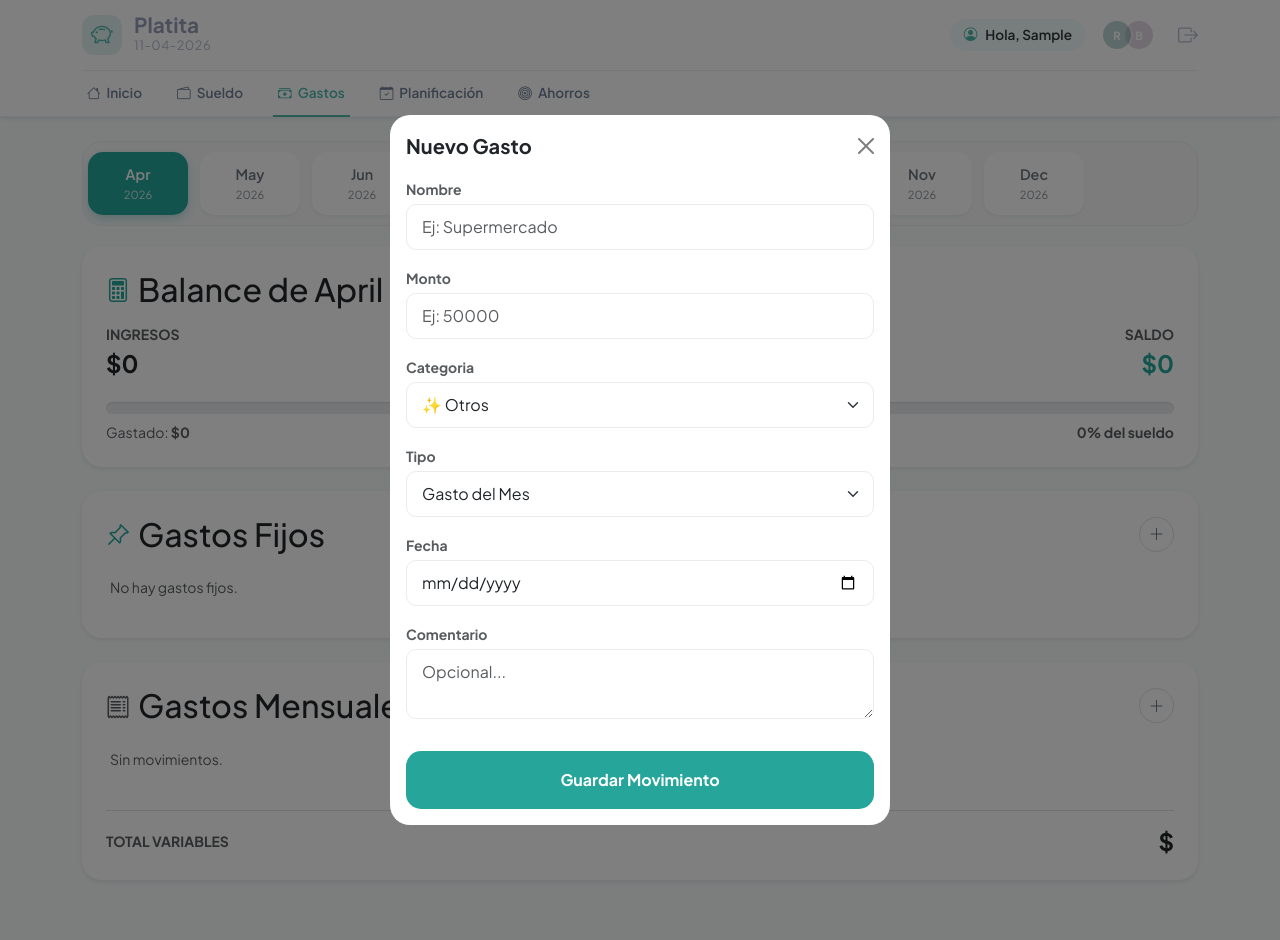
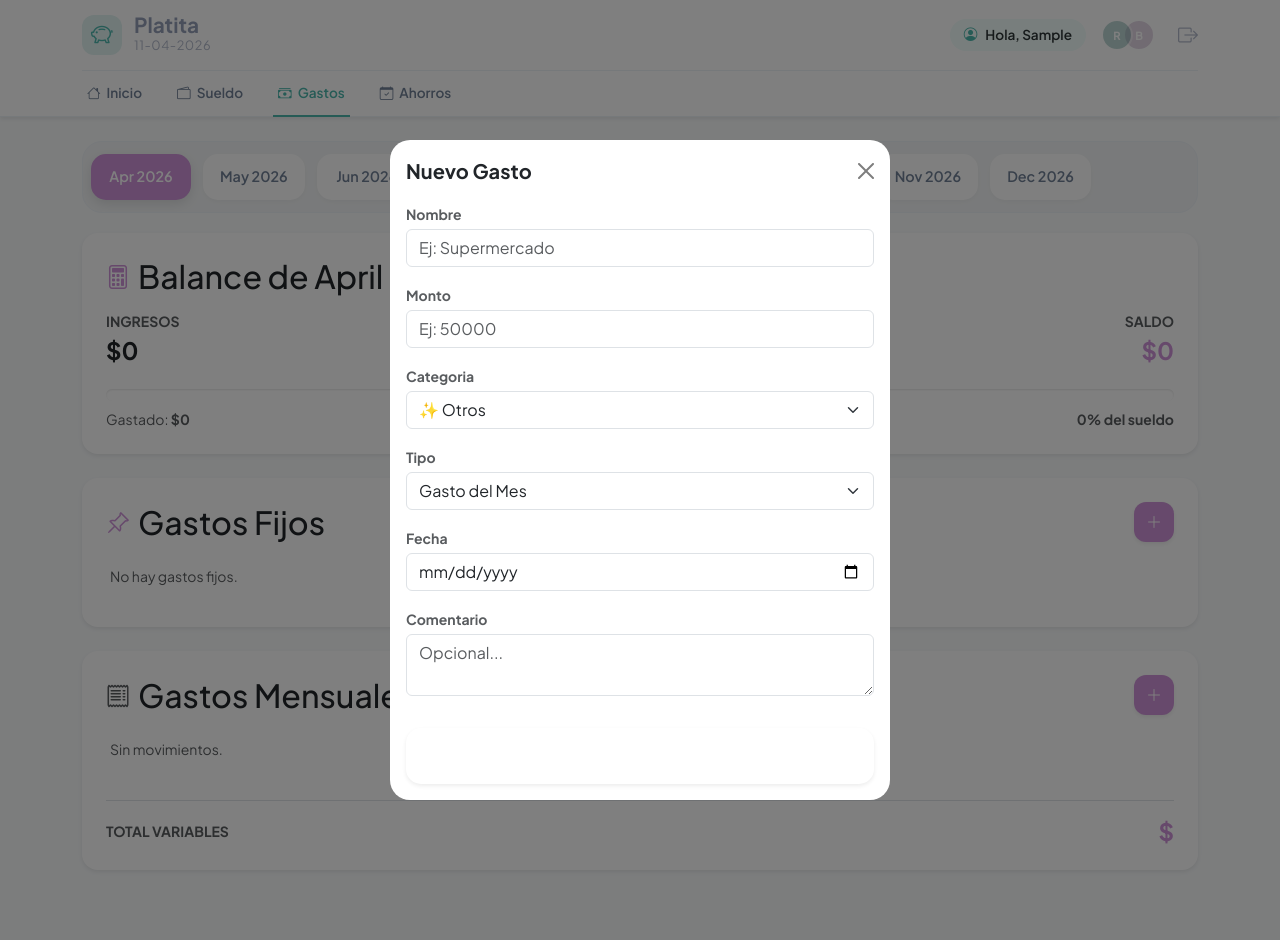
Before and after one commit to Bukksy/Platita, a Django app: page /gastos/ in a window 1280 px wide, after a click that opens the changed part. Run offline with Django 5.2, Linux system fonts and the light colour scheme; a user stored in the database is signed in; tables that the repository leaves empty hold one stand-in row (values such as "Sample post").

Commit message:
se agregan cambios en el css

```diff
--- a/platita/forms.py
+++ b/platita/forms.py
@@ -1,5 +1,5 @@
 from django import forms
-from .models import Gasto
+from .models import Gasto, MetaAhorro
 
 class GastoForm(forms.ModelForm):
     class Meta:
@@ -13,3 +13,13 @@ class GastoForm(forms.ModelForm):
             'fecha': forms.DateInput(attrs={'class': 'form-control', 'type': 'date'}),
             'comentario': forms.Textarea(attrs={'class': 'form-control', 'rows': 2, 'placeholder': 'Opcional...'}),
         }
+
+class MetaAhorroForm(forms.ModelForm):
+    class Meta:
+        model = MetaAhorro
+        fields = ['nombre', 'monto_objetivo', 'icono']
+        widgets = {
+            'nombre': forms.TextInput(attrs={'class': 'form-control', 'placeholder': 'Ej: Notebook Pro'}),
+            'monto_objetivo': forms.NumberInput(attrs={'class': 'form-control', 'placeholder': 'Monto total'}),
+            'icono': forms.TextInput(attrs={'class': 'form-control', 'placeholder': 'bi-laptop'}),
+        }
--- a/platita/static/platita/css/gastos.css
+++ b/platita/static/platita/css/gastos.css
@@ -1,4 +1,4 @@
-/* Colores de Perfil */
+/* Colores de Perfil (Fijos para identificar quién gastó) */
 .border-renato { border-left: 5px solid #26a69a !important; }
 .border-belen { border-left: 5px solid #ce93d8 !important; }
 .text-renato { color: #26a69a !important; }
@@ -20,92 +20,58 @@
     transform: translateY(-2px);
 }
 
+/* --- AJUSTES DINÁMICOS --- */
+
+/* Usamos la variable para el texto teal general */
 .text-primary-teal {
-    color: #26a69a;
+    color: var(--active-color);
 }
 
-/* El carril de la barra (vacío) */
 .progress {
     height: 12px;
     border-radius: 10px;
-    background-color: #e9ecef !important; /* Gris claro para que se note el camino */
+    background-color: var(--soft-active) !important; /* Fondo suave según perfil */
     overflow: hidden;
     box-shadow: inset 0 1px 2px rgba(0,0,0,.1);
 }
 
-/* El relleno (lo que se va llenando) */
 .progress-bar {
-    background-color: #26a69a !important; /* Tu color Teal */
-    transition: width 0.4s ease; /* Para que "crezca" suavemente cuando agregas algo */
-}
-
-/* Color de alerta si te pasas del 90% */
-.bg-danger {
-    background-color: #dc3545 !important;
-}
-
-.bg-teal {
-    background-color: #26a69a;
+    background-color: var(--active-color) !important; /* Relleno según perfil */
+    transition: width 0.4s ease;
 }
 
 /* Botones de Acción */
 .btn-add-section {
-    border-radius: 50%;
-    width: 35px;
-    height: 35px;
+    border-radius: 12px; /* Estilo más moderno */
+    width: 38px;
+    height: 38px;
     display: flex;
     align-items: center;
     justify-content: center;
     padding: 0;
     border: 1px solid #dee2e6;
     color: #6c757d;
-    background-color: transparent;
+    background-color: white;
     transition: all 0.2s;
 }
 
 .btn-add-section:hover {
-    background-color: #26a69a;
+    background-color: var(--active-color);
     color: white;
-    border-color: #26a69a;
+    border-color: var(--active-color);
 }
 
-.btn-action {
-    color: #ced4da;
-    transition: 0.2s;
-    text-decoration: none;
-}
-
-.btn-action-delete:hover {
-    color: #dc3545;
-}
-
-/* Inputs del Modal */
-.form-control, .form-select {
-    border-radius: 10px;
-    border: 1px solid #e9ecef;
-    padding: 10px 15px;
-}
-
-.form-control:focus {
-    border-color: #26a69a;
-    box-shadow: 0 0 0 0.2rem rgba(38, 166, 154, 0.1);
-}
-
+/* Selector de Meses */
 .mes-selector-container {
     display: flex;
     overflow-x: auto;
-    padding: 10px 5px;
+    padding: 12px 8px;
     gap: 12px;
     scrollbar-width: none;
-    -ms-overflow-style: none;
-    background-color: #f8f9fa;
+    background-color: rgba(0,0,0,0.02);
     border-radius: 20px;
     margin-bottom: 20px;
-    border: 1px solid #e9ecef;
-}
-
-.mes-selector-container::-webkit-scrollbar {
-    display: none;
+    border: 1px solid #edf2f7;
 }
 
 .btn-mes {
@@ -114,31 +80,31 @@
     border-radius: 15px;
     border: 2px solid transparent;
     background-color: white;
-    color: #6c757d;
+    color: #718096;
     font-weight: 600;
     font-size: 0.9rem;
     text-align: center;
     text-decoration: none;
     transition: all 0.2s ease-in-out;
-    box-shadow: 0 2px 4px rgba(0,0,0,0.05);
+    box-shadow: 0 2px 4px rgba(0,0,0,0.03);
 }
 
 .btn-mes:hover {
-    background-color: #f1f3f5;
-    color: #26a69a;
+    background-color: #fff;
+    color: var(--active-color);
     transform: translateY(-1px);
+    border-color: var(--soft-active);
 }
 
 .btn-mes.active {
-    background-color: #26a69a;
+    background-color: var(--active-color) !important;
     color: white !important;
-    border-color: #26a69a;
-    box-shadow: 0 4px 10px rgba(38, 166, 154, 0.3);
+    border-color: var(--active-color);
+    box-shadow: 0 4px 12px rgba(0, 0, 0, 0.1);
 }
 
-.btn-mes .anio-label {
-    display: block;
-    font-size: 0.7rem;
-    opacity: 0.8;
-    font-weight: 400;
+/* Inputs del Modal */
+.form-control:focus, .form-select:focus {
+    border-color: var(--active-color);
+    box-shadow: 0 0 0 0.2rem var(--soft-active);
 }
--- a/platita/templates/platita/base.html
+++ b/platita/templates/platita/base.html
@@ -91,6 +91,10 @@
             gap: 8px;
         }
 
+        .hola-pill i {
+            color: var(--active-color, var(--primary-teal)) !important;
+        }
+
         .profile-stack {
             display: flex;
             position: relative;
@@ -118,7 +122,7 @@
         /* Efecto de iluminado para el usuario activo */
         .avatar.active-user {
             transform: scale(1.15);
-            box-shadow: 0 0 0 2px var(--primary-teal);
+            box-shadow: 0 0 0 2px var(--active-color, var(--primary-teal));
             z-index: 3;
         }
 
@@ -154,9 +158,18 @@
         }
 
         .nav-link-custom.active {
-            color: var(--primary-teal);
-            border-bottom: 2px solid var(--primary-teal);
-        }
+                color: var(--active-color, var(--primary-teal)); /* Usa teal por defecto */
+                border-bottom: 2px solid var(--active-color, var(--primary-teal));
+                transition: all 0.3s ease; /* Para que el cambio de color sea suave */
+            }
+
+            .theme-teal {
+                --active-color: #26a69a; /* El color de .avatar-r */
+            }
+
+            .theme-purple {
+                --active-color: #ce93d8; /* El color de .avatar-b */
+            }
 
         .logout-btn {
             background: none;
@@ -182,7 +195,10 @@
 </head>
 <body>
 
-    <nav class="navbar-custom shadow-sm sticky-top">
+    <nav class="navbar-custom shadow-sm sticky-top
+    {% if user.username|lower == 'renato' %}theme-teal
+    {% elif user.username|lower == 'belen' %}theme-purple
+    {% endif %}">
         <div class="container">
             <div class="nav-top-row">
                 <div class="logo-wrapper">
@@ -236,11 +252,8 @@
                 <a href="{% url 'gastos' %}" class="nav-link-custom {% if request.resolver_match.url_name == 'gastos' %}active{% endif %}">
                     <i class="bi bi-cash-stack"></i> Gastos
                 </a>
-                <a href="#" class="nav-link-custom">
-                    <i class="bi bi-calendar-check"></i> Planificación
-                </a>
-                <a href="#" class="nav-link-custom">
-                    <i class="bi bi-bullseye"></i> Ahorros
+                <a href="{% url 'ahorro' %}" class="nav-link-custom {% if request.resolver_match.url_name == 'ahorro' %}active{% endif %}">
+                    <i class="bi bi-calendar-check"></i> Ahorros
                 </a>
             </div>
         </div>
--- a/platita/templates/platita/gastos.html
+++ b/platita/templates/platita/gastos.html
@@ -7,21 +7,22 @@
 {% endblock %}
 
 {% block content %}
-    <div class="container p-0 mb-5">
+    <div class="container p-0 mb-5 {% if user.username|lower == 'renato' %}theme-teal{% else %}theme-purple{% endif %}">
 
         <div class="mes-selector-container">
             {% for m in meses_opciones %}
             <a href="?mes={{ m.n }}&anio={{ m.a|stringformat:"d" }}"
-            class="btn-mes {% if m.n == mes_sel %}active{% endif %}">
+            class="btn-mes {% if m.n == mes_sel %}active{% endif %}"
+            style="{% if m.n == mes_sel %}background-color: var(--active-color); color: white;{% endif %}">
                 {{ m.nombre }}
                 <span class="anio-label">{{ m.a|stringformat:"d" }}</span>
             </a>
             {% endfor %}
         </div>
 
-        <div class="main-card shadow-sm border-0 p-4 mb-4">
+        <div class="main-card shadow-sm border-0 p-4 mb-4 bg-white rounded-4">
             <div class="d-flex align-items-center mb-3">
-                <i class="bi bi-calculator me-2 text-primary-teal fs-4"></i>
+                <i class="bi bi-calculator me-2 fs-4" style="color: var(--active-color);"></i>
                 <h2 class="titulos m-0">Balance de {{ mes_nombre }} {{ anio_sel }}</h2>
             </div>
 
@@ -32,36 +33,38 @@
                 </div>
                 <div class="col-6 text-end">
                     <p class="text-muted mb-1 small text-uppercase fw-bold">Saldo</p>
-                    <h4 class="fw-bold {% if saldo_restante < 0 %}text-danger{% else %}text-primary-teal{% endif %}">
+                    <h4 class="fw-bold" style="color: {% if saldo_restante < 0 %}#f28b82{% else %}var(--active-color){% endif %};">
                         ${{ saldo_restante|floatformat:"0"|intcomma }}
                     </h4>
                 </div>
             </div>
 
             <div class="mt-3">
-                <div class="progress" style="height: 12px; background-color: #e9ecef !important; border-radius: 10px; overflow: hidden;">
-                    <div class="progress-bar {% if porcentaje > 90 %}bg-danger{% else %}bg-teal{% endif %}"
-                        role="progressbar"
-                        style="width: {{ porcentaje|stringformat:".2f" }}% !important;"
-                        aria-valuenow="{{ porcentaje|stringformat:".2f" }}"
-                        aria-valuemin="0"
-                        aria-valuemax="100">
+                <div class="progress" style="height: 12px; background-color: var(--soft-active) !important; border-radius: 10px; overflow: hidden;">
+                    <div class="progress-bar"
+                         role="progressbar"
+                         style="width: {{ porcentaje|stringformat:".2f" }}% !important; background-color: {% if porcentaje > 90 %}#f28b82{% else %}var(--active-color){% endif %} !important;"
+                         aria-valuenow="{{ porcentaje|stringformat:".2f" }}"
+                         aria-valuemin="0"
+                         aria-valuemax="100">
                     </div>
                 </div>
                 <div class="d-flex justify-content-between mt-2">
                     <small class="text-muted">Gastado: <strong>${{ total_gastos|floatformat:"0"|intcomma }}</strong></small>
-                    <small class="text-muted fw-bold">{{ porcentaje|stringformat:".0f" }}% del sueldo</small>
+                    <small class="text-muted fw-bold" style="color: var(--active-color);">{{ porcentaje|stringformat:".0f" }}% del sueldo</small>
                 </div>
             </div>
         </div>
 
-        <div class="main-card shadow-sm border-0 p-4 mb-4">
+        <div class="main-card shadow-sm border-0 p-4 mb-4 bg-white rounded-4">
             <div class="d-flex justify-content-between align-items-center mb-4">
                 <div class="d-flex align-items-center">
-                    <i class="bi bi-pin-angle me-2 text-primary-teal fs-4"></i>
+                    <i class="bi bi-pin-angle me-2 fs-4" style="color: var(--active-color);"></i>
                     <h2 class="titulos m-0">Gastos Fijos</h2>
                 </div>
-                <button class="btn btn-add-section" data-bs-toggle="modal" data-bs-target="#modalGasto" onclick="setGastoTipo('FIJO')">
+                <button class="btn border-0 shadow-sm text-white"
+                        style="background-color: var(--active-color); border-radius: 12px; width: 40px; height: 40px;"
+                        data-bs-toggle="modal" data-bs-target="#modalGasto" onclick="setGastoTipo('FIJO')">
                     <i class="bi bi-plus-lg"></i>
                 </button>
             </div>
@@ -69,17 +72,16 @@
             <div class="row g-2">
                 {% for gasto in gastos_fijos %}
                 <div class="col-12">
-                    <div class="card card-sueldo p-3 shadow-sm border-start border-4 border-info">
+                    <div class="card p-3 shadow-sm border-0 border-start border-4 rounded-3"
+                         style="border-color: var(--active-color) !important; background-color: #fafbfc;">
                         <div class="d-flex justify-content-between align-items-center">
                             <div>
                                 <p class="m-0 fw-bold text-dark small">{{ gasto.nombre }}</p>
-                                <small class="text-muted">
-                                    {{ gasto.get_categoria_display }}
-                                </small>
+                                <small class="text-muted">{{ gasto.get_categoria_display }}</small>
                             </div>
                             <div class="d-flex align-items-center">
                                 <h5 class="fw-bold m-0 text-dark me-3">${{ gasto.monto|intcomma }}</h5>
-                                <a href="{% url 'eliminar_gasto' gasto.id %}" class="btn-action btn-action-delete" onclick="return confirm('¿Borrar?')">
+                                <a href="{% url 'eliminar_gasto' gasto.id %}" class="text-muted opacity-50" onclick="return confirm('¿Borrar?')">
                                     <i class="bi bi-trash3"></i>
                                 </a>
                             </div>
@@ -92,13 +94,15 @@
             </div>
         </div>
 
-        <div class="main-card shadow-sm border-0 p-4 mb-4">
+        <div class="main-card shadow-sm border-0 p-4 mb-4 bg-white rounded-4">
             <div class="d-flex justify-content-between align-items-center mb-4">
                 <div class="d-flex align-items-center">
-                    <i class="bi bi-receipt me-2 text-muted fs-4"></i>
+                    <i class="bi bi-receipt me-2 fs-4 text-muted"></i>
                     <h2 class="titulos m-0">Gastos Mensuales</h2>
                 </div>
-                <button class="btn btn-add-section" data-bs-toggle="modal" data-bs-target="#modalGasto" onclick="setGastoTipo('MES')">
+                <button class="btn border-0 shadow-sm text-white"
+                        style="background-color: var(--active-color); border-radius: 12px; width: 40px; height: 40px;"
+                        data-bs-toggle="modal" data-bs-target="#modalGasto" onclick="setGastoTipo('MES')">
                     <i class="bi bi-plus-lg"></i>
                 </button>
             </div>
@@ -106,10 +110,10 @@
             <div class="row g-2">
                 {% for gasto in gastos_mes %}
                 <div class="col-12">
-                    <div class="card card-sueldo p-3 shadow-sm border-start border-4
+                    <div class="card p-3 shadow-sm border-0 border-start border-4 rounded-3
                         {% if gasto.creado_por.username|lower == 'renato' %}border-renato
                         {% elif gasto.creado_por.username|lower == 'belen' %}border-belen
-                        {% else %}border-secondary{% endif %}">
+                        {% else %}border-secondary{% endif %}" style="background-color: #fafbfc;">
                         <div class="d-flex justify-content-between align-items-center">
                             <div class="flex-grow-1">
                                 <p class="m-0 fw-bold text-dark small">{{ gasto.nombre }}</p>
@@ -123,7 +127,7 @@
                                     {% elif gasto.creado_por.username|lower == 'belen' %}text-belen{% endif %}">
                                     ${{ gasto.monto|intcomma }}
                                 </h5>
-                                <a href="{% url 'eliminar_gasto' gasto.id %}" class="btn-action btn-action-delete" onclick="return confirm('¿Eliminar?')">
+                                <a href="{% url 'eliminar_gasto' gasto.id %}" class="text-muted opacity-50" onclick="return confirm('¿Eliminar?')">
                                     <i class="bi bi-trash3"></i>
                                 </a>
                             </div>
@@ -137,7 +141,7 @@
 
             <div class="mt-4 pt-3 border-top d-flex justify-content-between align-items-center">
                 <p class="text-muted m-0 small fw-bold">TOTAL VARIABLES</p>
-                <h4 class="fw-bold m-0 text-dark">${{ total_variables|intcomma }}</h4>
+                <h4 class="fw-bold m-0" style="color: var(--active-color);">${{ total_variables|intcomma }}</h4>
             </div>
         </div>
     </div>
@@ -162,7 +166,8 @@
                         </div>
                     </div>
                     <div class="modal-footer border-0">
-                        <button type="submit" class="btn w-100 py-3 text-white fw-bold" style="background-color: #26a69a; border-radius: 15px;">
+                        <button type="submit" class="btn w-100 py-3 text-white fw-bold shadow-sm"
+                                style="background-color: var(--active-color); border-radius: 15px; border: none;">
                             Guardar Movimiento
                         </button>
                     </div>
@@ -171,14 +176,3 @@
         </div>
     </div>
 {% endblock %}
-
-{% block extra_js %}
-    <script>
-        function setGastoTipo(tipo) {
-            const selectTipo = document.querySelector('select[name="tipo"]');
-            const modalTitle = document.getElementById('modalTitle');
-            if (selectTipo) selectTipo.value = tipo;
-            if (modalTitle) modalTitle.innerText = tipo === 'FIJO' ? 'Nuevo Gasto Fijo' : 'Nuevo Gasto del Mes';
-        }
-    </script>
-{% endblock %}
--- a/platita/urls.py
+++ b/platita/urls.py
@@ -11,5 +11,6 @@ urlpatterns = [
     path('gastos/crear/', views.crear_gasto, name='crear_gasto'),
     path('gastos/editar/<int:pk>/', views.editar_gasto, name='editar_gasto'),
     path('gastos/eliminar/<int:pk>/', views.eliminar_gasto, name='eliminar_gasto'),
-    path('ahorro/', views.ahorro, name="ahorro")
+    path('ahorro/', views.ahorro, name="ahorro"),
+    path('ahorro/eliminar/<int:meta_id>/', views.eliminar_meta, name='eliminar_meta'),
 ]
--- a/platita/views.py
+++ b/platita/views.py
@@ -3,8 +3,8 @@ from django.contrib.auth.decorators import login_required
 from django.db.models import Sum
 from django.utils import timezone
 from datetime import datetime, timedelta, date
-from .models import Gasto, RegistroSueldo, Perfil
-from .forms import GastoForm
+from .models import Gasto, RegistroSueldo, Perfil, MetaAhorro, MovimientoAhorro
+from .forms import GastoForm, MetaAhorroForm
 
 @login_required
 def index(request):
@@ -38,10 +38,8 @@ def index(request):
 @login_required
 def sueldos(request):
     hogar = request.user.perfil.hogar
-    # Obtenemos todos los perfiles que pertenecen al mismo hogar
     integrantes = Perfil.objects.filter(hogar=hogar)
 
-    # Determinamos qué perfil se va a editar (por defecto el del usuario logueado)
     perfil_id = request.GET.get('perfil_id', request.user.perfil.id)
     perfil_seleccionado = get_object_or_404(Perfil, id=perfil_id, hogar=hogar)
 
@@ -51,7 +49,6 @@ def sueldos(request):
     meses_nombres = ['Enero', 'Febrero', 'Marzo', 'Abril', 'Mayo', 'Junio',
                      'Julio', 'Agosto', 'Septiembre', 'Octubre', 'Noviembre', 'Diciembre']
 
-    # Buscamos o creamos el registro para el perfil seleccionado (sea Renato o Belén)
     registro, created = RegistroSueldo.objects.get_or_create(
         perfil=perfil_seleccionado,
         mes=mes_actual,
@@ -63,7 +60,6 @@ def sueldos(request):
         registro.sueldo_base = float(request.POST.get('sueldo_base', 0))
         registro.horas_extras = float(request.POST.get('horas_extras', 0))
         registro.save()
-        # Redirigimos manteniendo el perfil y el mes que se estaba editando
         return redirect(f'/sueldos/?perfil_id={perfil_id}&mes={mes_actual}')
 
     context = {
@@ -147,8 +143,6 @@ def editar_gasto(request, pk):
         if form.is_valid():
             form.save()
             return redirect('gastos')
-    # Si quieres una página aparte para editar, podrías retornarla aquí,
-    # pero por ahora lo manejaremos simple.
     return redirect('gastos')
 
 @login_required
@@ -159,4 +153,57 @@ def eliminar_gasto(request, pk):
 
 @login_required
 def ahorro(request):
-    return render(request, 'platita/ahorros.html')
+    metas = MetaAhorro.objects.filter(hogar=request.user.perfil.hogar)
+    form = MetaAhorroForm()
+
+    if request.method == 'POST':
+        if 'btn_crear' in request.POST:
+            form = MetaAhorroForm(request.POST)
+            if form.is_valid():
+                nueva_meta = form.save(commit=False)
+                nueva_meta.hogar = request.user.perfil.hogar
+                nueva_meta.save()
+                return redirect('ahorro')
+
+        elif 'accion' in request.POST:
+            meta_id = request.POST.get('meta_id')
+            monto = int(request.POST.get('monto', 0))
+            accion = request.POST.get('accion')
+            meta = get_object_or_404(MetaAhorro, id=meta_id)
+
+            if monto > 0:
+                if accion == 'sumar':
+                    meta.monto_actual += monto
+
+                    MovimientoAhorro.objects.create(
+                        meta=meta,
+                        monto=monto,
+                        tipo='sumar'
+                    )
+
+                elif accion == 'restar':
+                    monto_real = min(monto, meta.monto_actual)
+                    meta.monto_actual -= monto_real
+
+                    MovimientoAhorro.objects.create(
+                        meta=meta,
+                        monto=monto_real,
+                        tipo='restar'
+                    )
+
+                meta.save()
+
+            return redirect('ahorro')
+
+    return render(request, 'platita/ahorros.html', {
+        'metas': metas,
+        'form': form,
+        'color': request.user.perfil.color_perfil
+    })
+
+
+@login_required
+def eliminar_meta(request, meta_id):
+    meta = get_object_or_404(MetaAhorro, id=meta_id, hogar=request.user.perfil.hogar)
+    meta.delete()
+    return redirect('ahorro')
```
Also changed, not shown: platita/models.py (+15 -1 lines), platita/static/platita/css/ahorro.css (added, +161 -0 lines), platita/templates/platita/ahorros.html (+141 -0 lines), platita/templates/platita/sueldos.html (+15 -28 lines), platita/migrations/0009_movimientoahorro.py (added), platita/templates/platita/planificacion.html (deleted).
